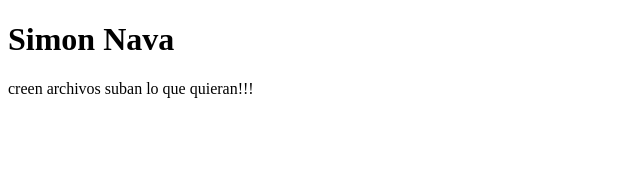
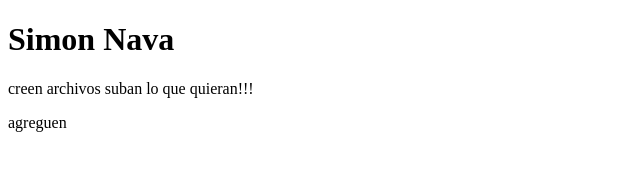
Before and after one commit to simonnava2112/BBVA-practice-repo, a plain HTML site: page index.html in a window 1280 px wide. Shown: the full height of the page, 0-640 px from the left. Drawn offline with Linux system fonts and the light colour scheme.

Commit message:
add push

```diff
--- a/index.html
+++ b/index.html
@@ -9,6 +9,7 @@
 <body>
     <h1>Simon Nava</h1>
     <p>creen archivos suban lo que quieran!!!</p>
+    <p>agreguen</p>
 
 </body>
 </html>
```
